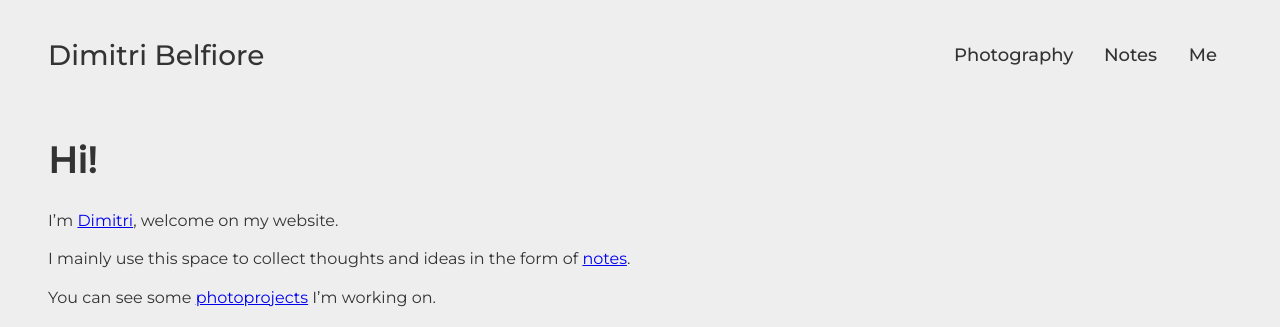
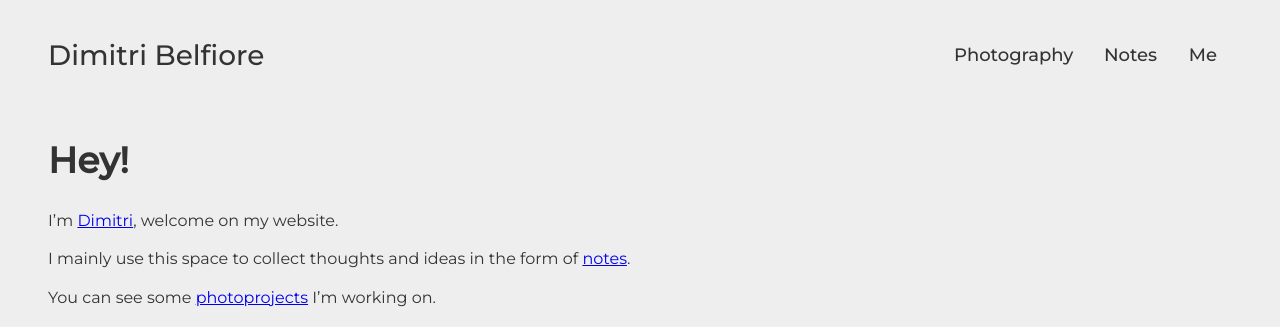
Before and after one commit to dimz25/dimz25.github.io, a Jekyll site: the page built from index.md, in a window 1280 px wide. Shown: the top 327 px of the page. Built offline with Jekyll 4.4.1, drawn with Linux system fonts in a browser that asks for light colours.

Commit message:
Update index.md

```diff
--- a/index.md
+++ b/index.md
@@ -2,7 +2,7 @@
 title: Home
 ---
 
-# Hi!
+# Hey!
 
 I'm [Dimitri](/me), welcome on my website.
 
```
